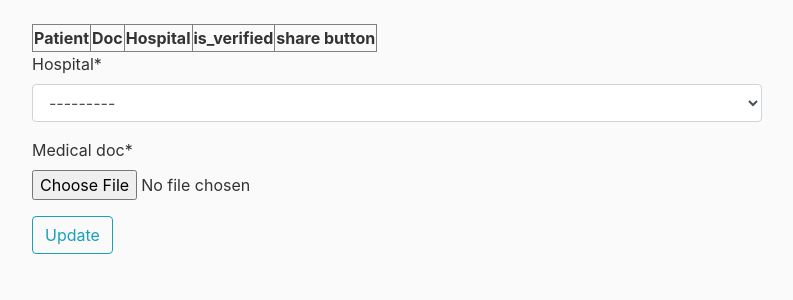
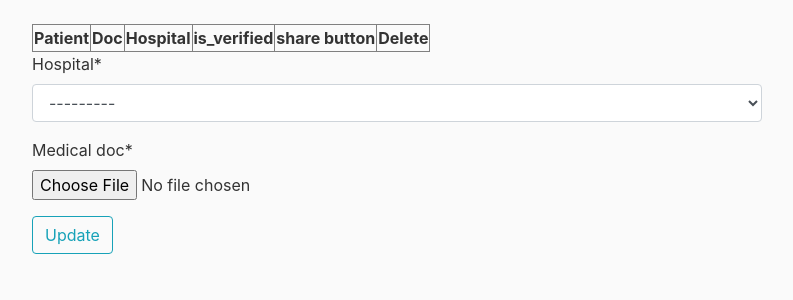
Before and after one commit to tanyagupta1/Health-Care-Management-System, a Django app: page /upload_medical_doc_p/ in a window 1280 px wide. Shown: the part 56-356 px from the top of the page, without its empty margins (53-846 px from the left). Run offline with Django 4.2, Linux system fonts and the light colour scheme; a user stored in the database is signed in; data comes from the database, SQL or seed files in the repository; both versions use the stored data as it was after the commit; lists and menus that the app fills with data are empty; some libraries are stand-ins or nearby versions.

Commit message:
delete doc added

```diff
--- a/my_django_project/urls.py
+++ b/my_django_project/urls.py
@@ -46,7 +46,8 @@ urlpatterns = [
     path('request_insurance_refund/<str:insurance_pk>/',user_views.request_insurance_refund,name='request_insurance_refund'),
 
     path('get_insurance_refund_requests/',user_views.get_insurance_refund_requests,name='get_insurance_refund_requests'),
-    path('get_infirmary_orders/',user_views.get_infirmary_orders,name='get_infirmary_orders')
+    path('get_infirmary_orders/',user_views.get_infirmary_orders,name='get_infirmary_orders'),
+    path('delete_doc/<str:doc_pk>/',user_views.delete_doc,name='delete_doc')
 
 
 
--- a/users/templates/users/upload_medical_doc.html
+++ b/users/templates/users/upload_medical_doc.html
@@ -9,6 +9,7 @@
         <th>Hospital</th>
         <th>is_verified</th>
         <th>share button</th>
+        <th>Delete </th>
       </tr>
 {% for ic in docs %}
 
@@ -18,6 +19,7 @@
     <td>{{ic.hospital}}</td>
     <td>{{ic.is_verified}}</td>
     <td><a href = "{% url 'ShareDocP' ic.pk %}">Share</a></td>
+    <td><a href = "{% url 'delete_doc' ic.pk %}">Delete</a></td>
 
 </tr>
 
--- a/users/views.py
+++ b/users/views.py
@@ -318,3 +318,8 @@ def get_insurance_refund_requests(request):
 def get_infirmary_orders(request):
     orders = InfirmaryOrder.objects.filter(infirmary = request.user.infirmary)
     return render (request,"users/get_infirmary_orders.html",{'requests':orders})
+
+@login_required
+def delete_doc(request,doc_pk):
+    MedicalDocuments.objects.get(pk=doc_pk).delete()
+    return redirect('upload_medical_doc_p')
```
Also changed, not shown: db.sqlite3, 1 other file.
